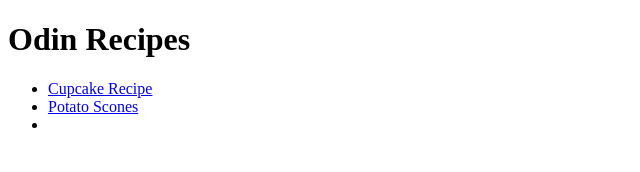
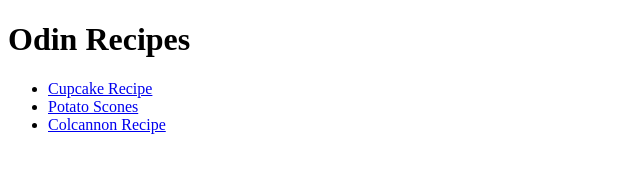
Before and after one commit to buzmotrader/odin-recipes, a plain HTML site: page index.html in a window 1280 px wide. Shown: the whole page, without its empty margins (0-640 px from the left). Drawn offline with Linux system fonts and the light colour scheme.

Commit message:
Finish all html files and summarize journey on README.md

```diff
--- a/index.html
+++ b/index.html
@@ -9,7 +9,7 @@
         <ul>
             <li><a href="g-cupcakes.html">Cupcake Recipe</a></li>
             <li><a href="potato-scones.html">Potato Scones</a></li>
-            <li></li>
+            <li><a href="colcannon.html">Colcannon Recipe</a></li>
         </ul>
 
 
```
Also changed, not shown: images/colcannon.jpg (added), 1 other file.
